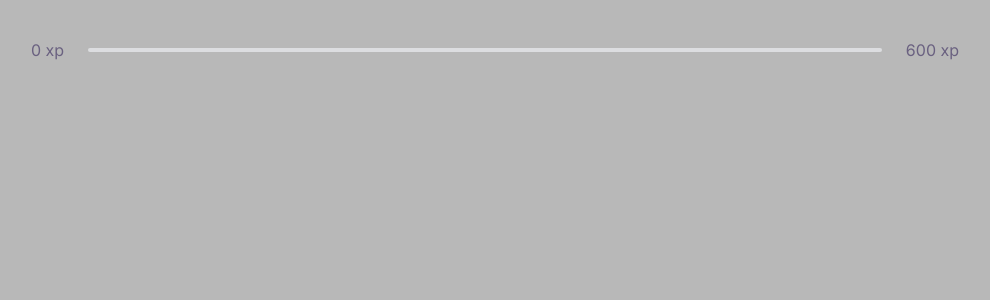
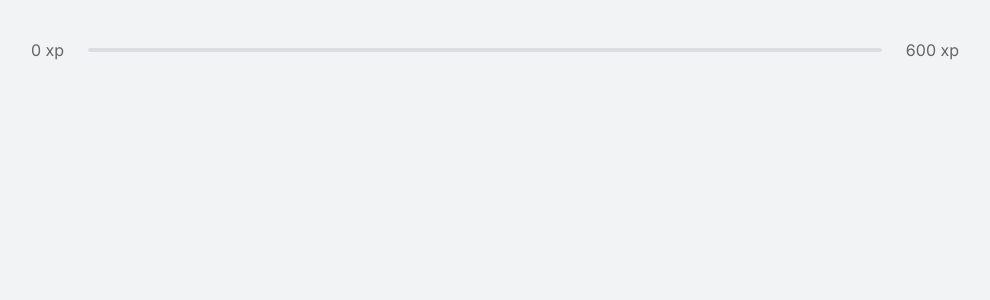
Before and after one commit to rodrigodsluz/counter-app, a Next.js app: page / in a window 1280 px wide. Shown: the top 300 px of the page, without its empty margins (145-1135 px from the left). Built offline with nearby package versions, Linux system fonts and the light colour scheme.

Commit message:
fix: change main background

```diff
--- a/src/styles/Theme/Theme.ts
+++ b/src/styles/Theme/Theme.ts
@@ -1,12 +1,9 @@
 const Theme = {
   colors: {
-    background: '#b8b8b8',
-    text: '#6A6180',
-    primary: '#8257e6',
-    colorTextBase: '#6A6180',
-    navbarBackground: '#101522',
-    navbarText: '#fff',
-    signUpBtn: 'blue',
+    primary: '#C62E65',
+    secundary: '#D63AF9',
+    background: '#f2f3f5',
+    text: '#666',
   },
 };
 
```
Also changed, not shown: src/styles/Theme/dark.ts (added, +9 -0 lines), src/styles/Theme/light.ts (added, +9 -0 lines).
